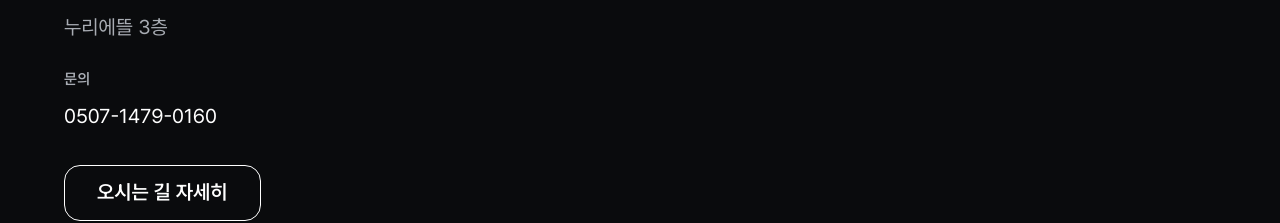
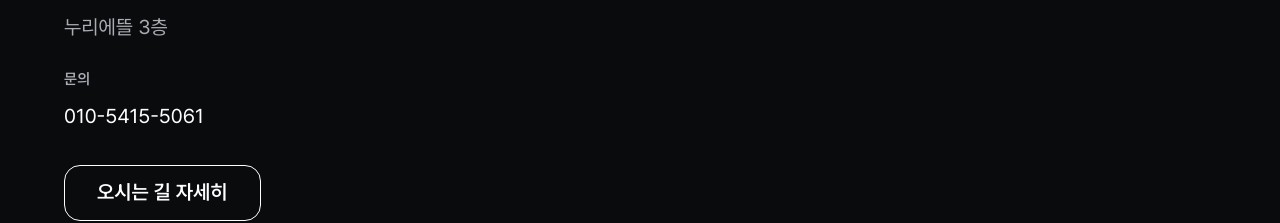
Before and after one commit to church-template/saenuri-church, a Next.js app in the folder client/: page /worship in a window 1280 px wide. Shown: the part 2404-2627 px from the top of the page. Built offline with nearby package versions, Linux system fonts and the light colour scheme.

Commit message:
fix: 교회 대표 전화번호를 담임목사님 번호로 변경 #1

```diff
--- a/client/src/constants/church.ts
+++ b/client/src/constants/church.ts
@@ -67,8 +67,8 @@ export const CHURCH_GEO: { latitude: number; longitude: number } | null = {
   latitude: 37.3202524,
   longitude: 127.1103254,
 };
-// 네이버 플레이스 안심번호(0507) — 교회 결정으로 대표번호로 사용.
-export const CHURCH_PHONE = "0507-1479-0160";
+// 교회 대표번호 — 담임목사님 휴대폰(교회 결정, 2026-11-12).
+export const CHURCH_PHONE = "010-5415-5061";
 // 교회 대표 이메일 — 도메인 메일이 아니라 실제 사용 중인 주소라 리터럴로 둔다.
 // TODO(교회 확인): 이메일 미수령 — 배포 전 교체
 export const CHURCH_EMAIL = "contact@example.com";
```
